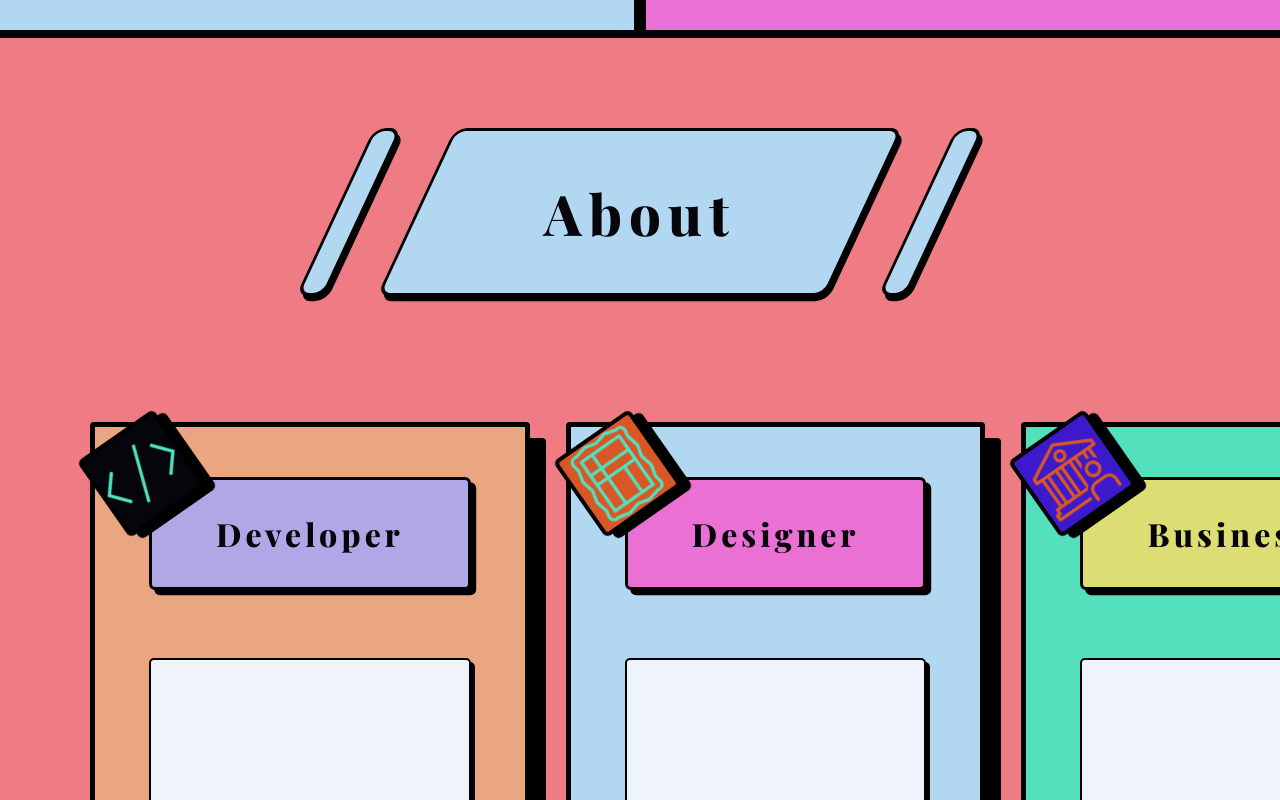
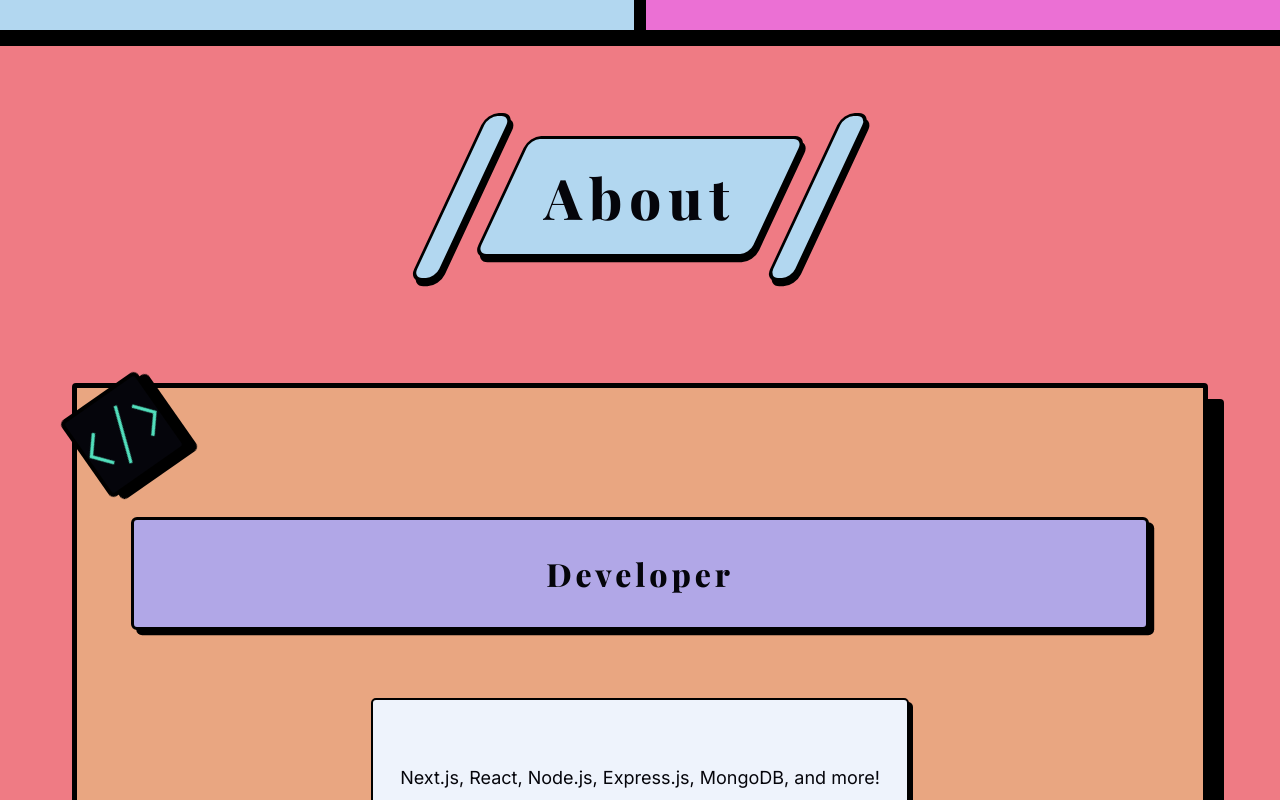
Before and after one commit to BorofskyDev/joelborofsky-react, a React (Vite) app: page / in a window 1280 px wide. Shown: the part 980-1780 px from the top of the page. Built offline with nearby package versions, Linux system fonts and the light colour scheme; a web font is replaced by a local one.

Commit message:
Refactor styling for section title, about card, about summary, and hero sections

```diff
--- a/src/components/headings/section-title/SectionTitle.module.scss
+++ b/src/components/headings/section-title/SectionTitle.module.scss
@@ -2,17 +2,14 @@
 
 .sectionTitle {
   margin: var(--spacing-900) auto;
-  height: 3em;
-  width: 8em;
+  padding: var(--spacing-200) var(--spacing-400);
   border: var(--border-300);
   border-radius: var(--br-900);
   box-shadow: var(--box-shadow-300);
-  display: flex;
-  align-items: center;
+  display: grid;
+  place-content: center;
   font-size: var(--fs-700);
-  text-transform: center;
   font-weight: var(--fw-extra-bold);
-  text-align: center;
   letter-spacing: 0.125em;
   transform: skew(-25deg);
 
@@ -30,14 +27,15 @@
     box-shadow: inherit;
     border: inherit;
     border-radius: inherit;
+    place-self: center;
   }
 
   &::before {
-    left: -1.5em;
+    left: -1em;
   }
 
   &::after {
-    right: -1.5em;
+    right: -1em;
   }
 
   & span {
--- a/src/components/sections/about/about-content/about-card/AboutCard.module.scss
+++ b/src/components/sections/about/about-content/about-card/AboutCard.module.scss
@@ -19,8 +19,8 @@
    }
 
    @include respond(desktop) {
-    margin: 0 1em;
-    height: 37em;
+    margin: 0 1rem;
+    min-height: 36rem;
     align-items: center;
     justify-content: center;
    }
--- a/src/components/sections/about/about-content/about-summary/AboutSummary.module.scss
+++ b/src/components/sections/about/about-content/about-summary/AboutSummary.module.scss
@@ -10,11 +10,12 @@
   flex-direction: column;
   justify-content: center;
   align-items: center;
+  // flex-wrap: wrap;
 
 
   @include respond(desktop) {
-    flex-direction: row;
-    justify-content: space-between;
-    gap: 0;
+    // flex-direction: row;
+    justify-content: space-around;
+    // gap: 0;
   }
 }
--- a/src/components/sections/hero/Hero.module.scss
+++ b/src/components/sections/hero/Hero.module.scss
@@ -1,13 +1,11 @@
 @use '../../../styles/utils/mixins' as *;
 
 .hero {
-  // height: calc(100vh - 4em);
   height: 100%;
   width: 100%;
   display: flex;
   flex-direction: column;
-  // border-bottom: var(--border-800);
-  // overflow: hidden;
+  border-bottom: var(--border-800);
 
   @include respond(tab) {
     height: 100%;
```
